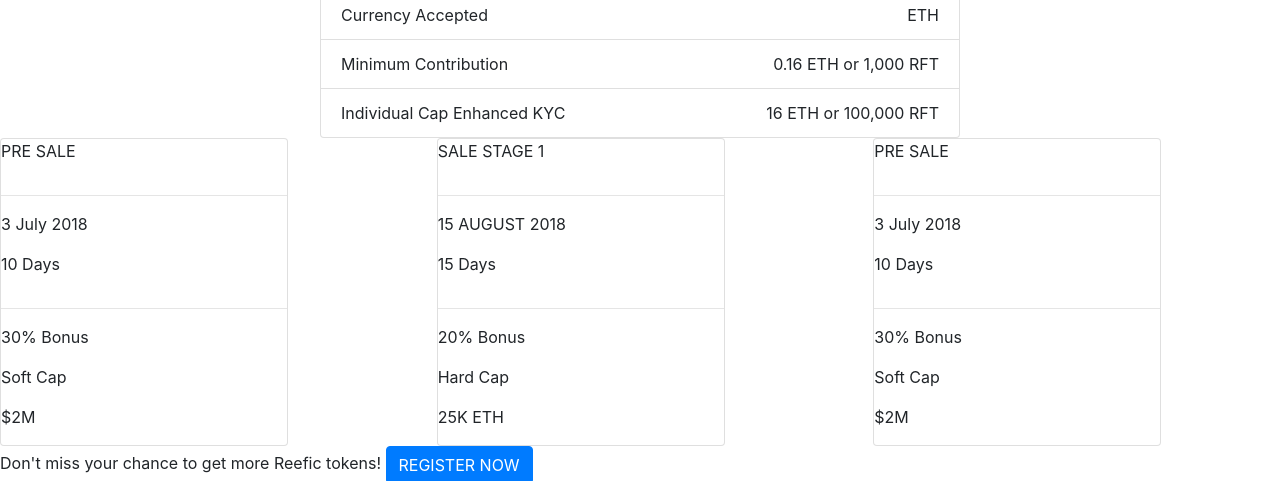
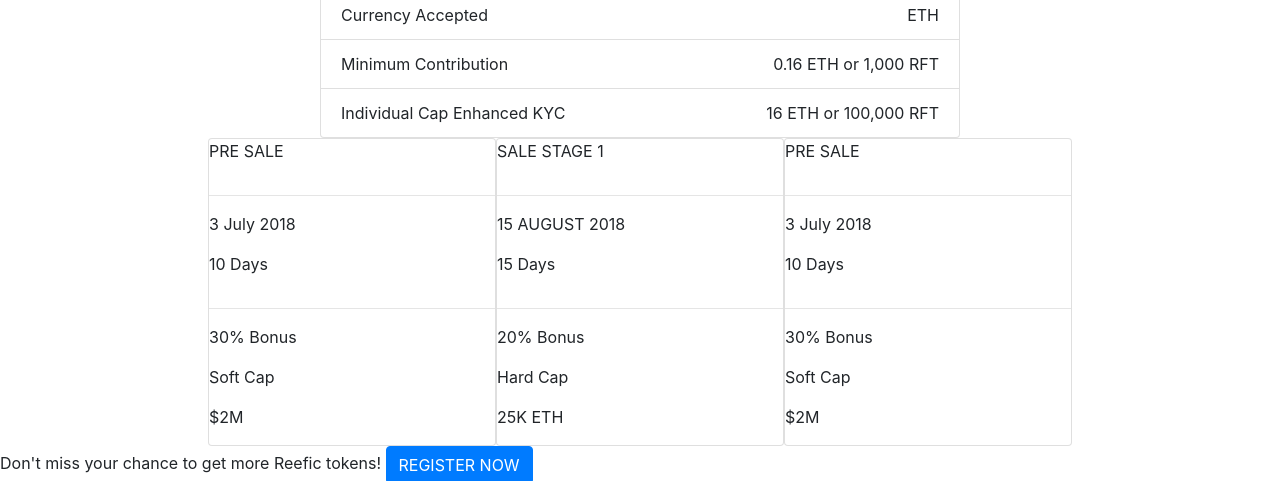
Before and after one commit to teojincheng/firstcom, a plain HTML site: page index.html in a window 1280 px wide. Shown: the part 2505-2986 px from the top of the page. Drawn offline with nearby package versions, Linux system fonts and the light colour scheme.

Commit message:
three div centere

```diff
--- a/index.css
+++ b/index.css
@@ -112,3 +112,13 @@ ul.timeline > li:before {
   padding-left: 20px;
   flex-grow: 0;
 }
+
+.stage-container {
+  margin: 0 auto;
+}
+
+.stage-one,
+.stage-two,
+.stage-three {
+  float: left;
+}
--- a/index.html
+++ b/index.html
@@ -163,9 +163,9 @@
 
         <section id="sales-stages">
             <section class="row">
+                <div class="stage-container">
 
-                <section class="col-md">
-                    <div class="card" style="width: 18rem;">
+                    <div class="card stage-one" style="width: 18rem;">
                         <p>PRE SALE</p>
                         <hr>
                         <p>3 July 2018</p>
@@ -175,9 +175,9 @@
                         <p>Soft Cap</p>
                         <p>$2M</p>
                     </div>
-                </section>
-                <section class="col-md">
-                    <div class="card" style="width: 18rem;">
+
+
+                    <div class="card stage-two" style="width: 18rem;">
                         <p>SALE STAGE 1</p>
                         <hr>
                         <p>15 AUGUST 2018</p>
@@ -187,9 +187,9 @@
                         <p>Hard Cap</p>
                         <p>25K ETH</p>
                     </div>
-                </section>
-                <section class="col-md">
-                    <div class="card" style="width: 18rem;">
+
+
+                    <div class="card stage-three" style="width: 18rem;">
                         <p>PRE SALE</p>
                         <hr>
                         <p>3 July 2018</p>
@@ -199,8 +199,8 @@
                         <p>Soft Cap</p>
                         <p>$2M</p>
                     </div>
-                </section>
 
+                </div>
             </section>
         </section>
         <div>
```
